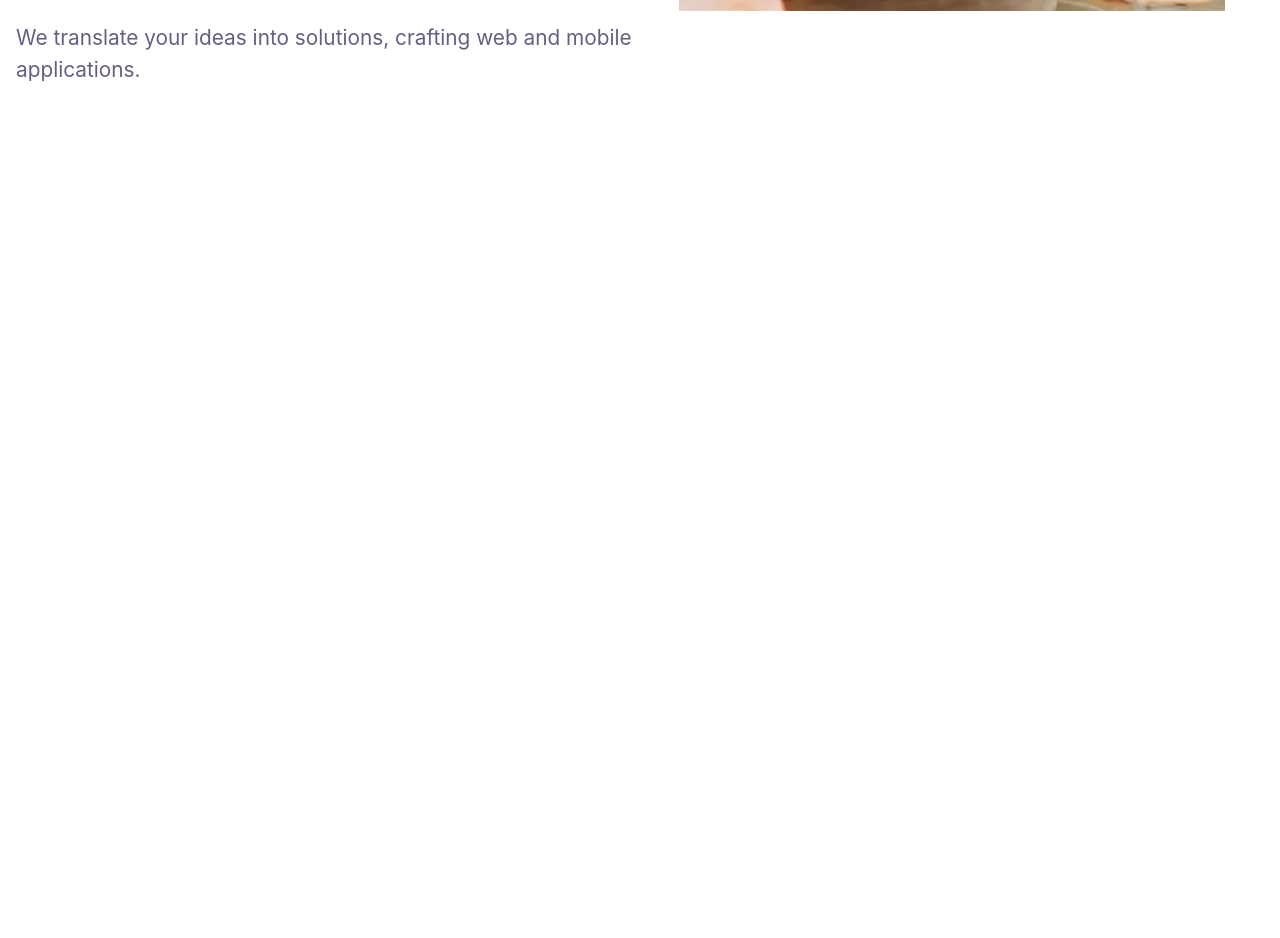
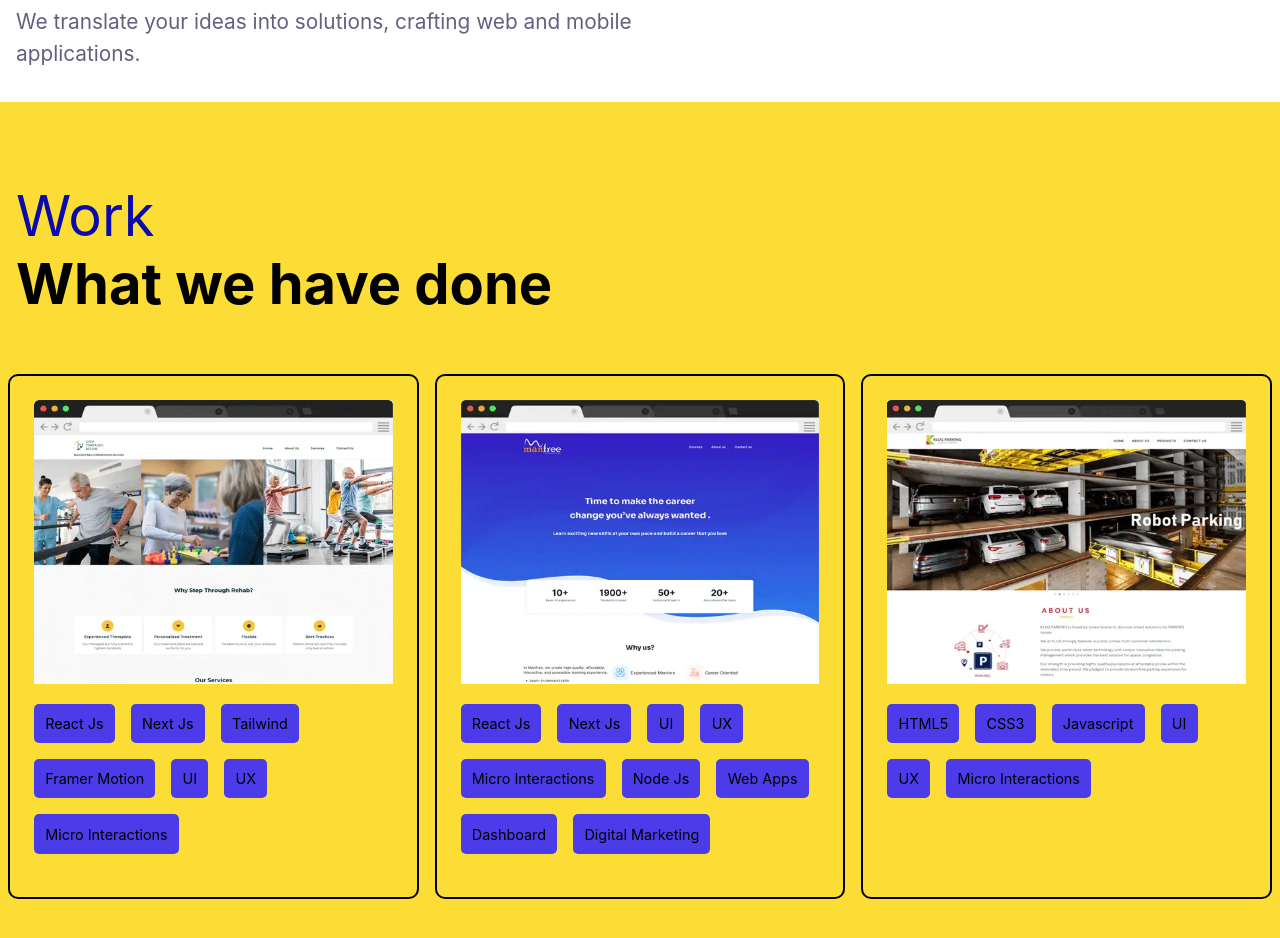
Before and after one commit to SUNKUMARM/Frenzo-clone, a React (Create React App) app: page / in a window 1280 px wide. Shown: the part 3040-3978 px from the top of the page. Before the commit the page ends 3174 px from the top, so only its background shows below. Built offline with nearby package versions, Linux system fonts and the light colour scheme.

Commit message:
work page added

```diff
--- a/src/components/pages/about/about.css
+++ b/src/components/pages/about/about.css
@@ -1,5 +1,5 @@
 .about-container {
-  padding: 3rem 1rem;
+  padding: 2rem 1rem;
 }
 .about-title {
   display: flex;
--- a/src/components/pages/home/Home.jsx
+++ b/src/components/pages/home/Home.jsx
@@ -4,6 +4,7 @@ import banner from "../../assets/illustration.svg";
 import NavBar from "../../navbar/NavBar";
 import Service from "../service/Service";
 import About from "../about/About";
+import Work from "../work/Work";
 
 const Home = () => {
   return (
@@ -17,6 +18,7 @@ const Home = () => {
       </div>
       <Service />
       <About />
+      <Work />
     </div>
   );
 };
--- /dev/null
+++ b/src/components/pages/work/Work.jsx
@@ -0,0 +1,58 @@
+import React from "react";
+import "./work.css";
+import img1 from "../../assets/stepthroughrehab.webp";
+import img2 from "../../assets/manfreetechnologies.webp";
+import img3 from "../../assets/klugparking.webp";
+
+const Work = () => {
+  return (
+    <div className="work-container">
+      <div>
+        <p className="work-title">
+          Work <b>What we have done</b>
+        </p>
+      </div>
+      <div className="work-content-parent">
+        <div className="work-single-parent">
+          <img className="work-image" src={img1} alt="img1" />
+          <ul className="service-list">
+            <li>React Js</li>
+            <li>Next Js</li>
+            <li>Tailwind</li>
+            <li>Framer Motion</li>
+            <li>UI</li>
+            <li>UX</li>
+            <li>Micro Interactions</li>
+          </ul>
+        </div>
+        <div className="work-single-parent">
+          <img className="work-image" src={img2} alt="img2" />
+          <ul className="service-list">
+            <li>React Js</li>
+            <li>Next Js</li>
+            <li>UI</li>
+            <li>UX</li>
+            <li>Micro Interactions</li>
+            <li>Node Js</li>
+            <li>Web Apps</li>
+            <li>Dashboard</li>
+            <li>Digital Marketing</li>
+          </ul>
+        </div>
+        <div className="work-single-parent">
+          <img className="work-image" src={img3} alt="img3" />
+          <ul className="service-list">
+            <li>HTML5</li>
+            <li>CSS3</li>
+            <li>Javascript</li>
+            <li>UI</li>
+            <li>UX</li>
+            <li>Micro Interactions</li>
+          </ul>
+        </div>
+      </div>
+    </div>
+  );
+};
+
+export default Work;
--- /dev/null
+++ b/src/components/pages/work/work.css
@@ -0,0 +1,47 @@
+.work-container {
+  background-color: #fcdd35;
+  display: grid;
+  padding: 2rem 0;
+}
+.work-title {
+  display: flex;
+  flex-direction: column;
+  text-align: center;
+  font-size: 2rem;
+  padding: 3rem 1rem;
+  color: rgb(11, 11, 171);
+}
+.work-title b {
+  color: black;
+}
+.work-content-parent {
+  display: grid;
+}
+.work-single-parent {
+  border: 2px solid rgb(0, 0, 0);
+  padding: 1.5rem;
+  border-radius: 10px;
+  margin: 1.5rem;
+}
+.work-image {
+  height: 65vw;
+  width: 100%;
+  margin-bottom: 2rem;
+}
+@media (min-width: 760px) {
+  .work-title {
+    font-size: 3.5rem;
+    text-align: start;
+  }
+  .work-content-parent {
+    grid-template-columns: repeat(auto-fit, minmax(300px, 1fr));
+  }
+  .work-image {
+    height: 60%;
+    width: 100%;
+    margin-bottom: 1rem;
+  }
+  .work-single-parent {
+    margin: 0.5rem;
+  }
+}
```
